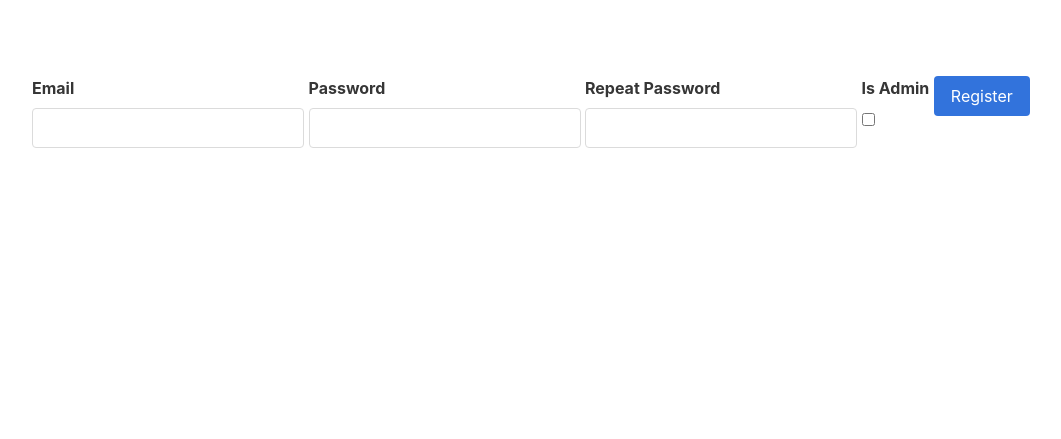
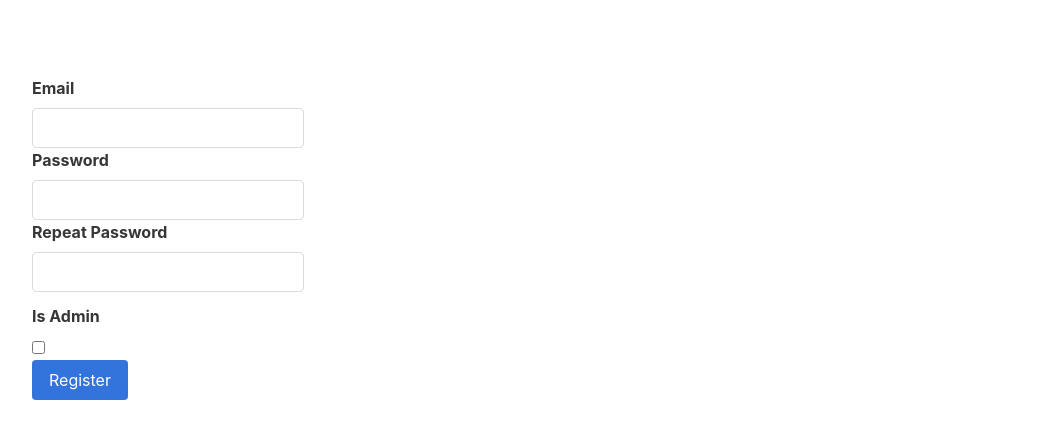
Before and after one commit to ayushsubedi/cheersAI, a Flask app: page /register in a window 1280 px wide. Shown: the part 92-531 px from the top of the page, without its empty margins (56-1117 px from the left). Run offline with Flask 2, Linux system fonts and the light colour scheme; some libraries are stand-ins or nearby versions.

Commit message:
form design update

```diff
--- a/cheersAI/templates/register.html
+++ b/cheersAI/templates/register.html
@@ -5,7 +5,7 @@
 
 <form method="POST" action="{{url_for('register')}}">
    {{form.hidden_tag()}}
-
+   <div class="field-group">
    <div class="field is-inline-block-desktop">
       {{form.email.label(class="label")}}
       {% if form.email.errors %}
@@ -19,7 +19,8 @@
       {{form.email(class="input")}}
       {% endif %}
    </div>
-
+</div>
+<div class="field-group">
    <div class="field is-inline-block-desktop">
       {{form.password.label(class="label")}}
       {% if form.password.errors %}
@@ -33,7 +34,7 @@
       {{form.password(class="input")}}
       {% endif %}
    </div>
-
+</div>
    <div class="field is-inline-block-desktop">
       {{form.confirm.label(class="label")}}
       {% if form.confirm.errors %}
@@ -47,7 +48,7 @@
       {{form.confirm(class="input")}}
       {% endif %}
    </div>
-
+   <div class="field-group">
    <div class="field is-inline-block-desktop">
       {{form.is_admin.label(class="label")}}
       {% if form.is_admin.errors %}
@@ -62,7 +63,7 @@
       {% endif %}
    </div>
 
-
+</div>
    {{form.submit(class='button is-link')}}
 </form>
 </section>
```
